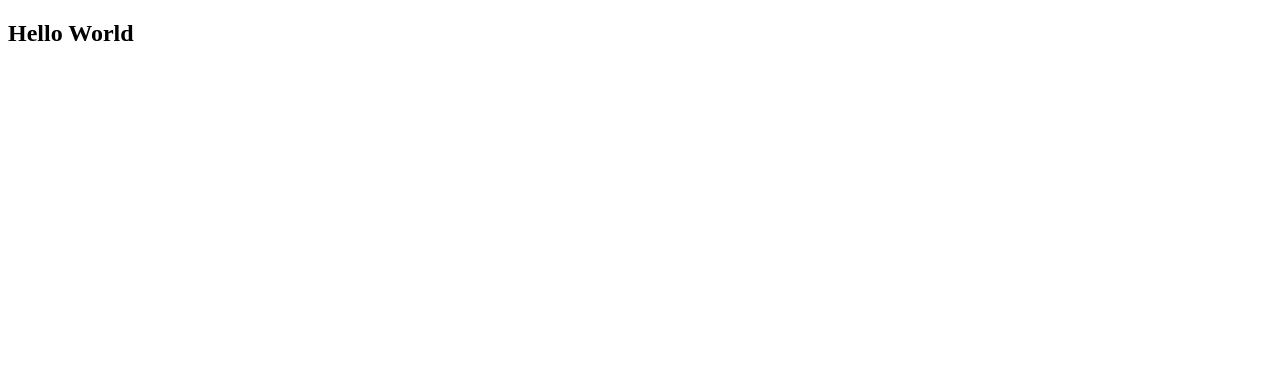
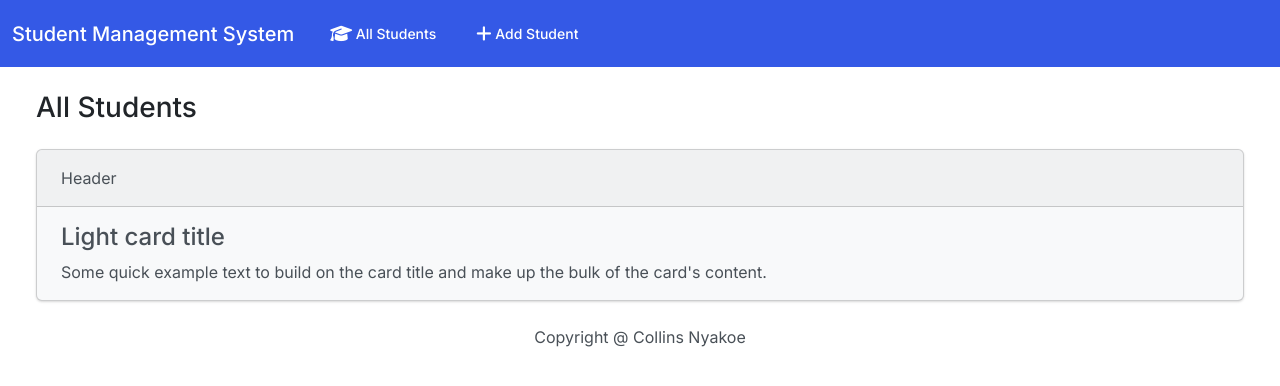
Before and after one commit to Collins07/SMS, a Django app: page / in a window 1280 px wide. Before the commit the part shown is almost empty. Shown: the top 386 px of the page. Run offline with Django 4.2, Linux system fonts and the light colour scheme; some libraries are stand-ins or nearby versions.

Commit message:
navigation

```diff
--- a/student/templates/students/index.html
+++ b/student/templates/students/index.html
@@ -6,8 +6,58 @@
     <meta http-equiv="X-UA-Compatible" content="IE=edge">
     <meta name="viewport" content="width=device-width, initial-scale=1.0">
     <title>Student Management System</title>
+    <link rel="stylesheet" href="https://cdnjs.cloudflare.com/ajax/libs/font-awesome/6.2.1/css/all.min.css" integrity="sha512-MV7K8+y+gLIBoVD59lQIYicR65iaqukzvf/nwasF0nqhPay5w/9lJmVM2hMDcnK1OnMGCdVK+iQrJ7lzPJQd1w==" crossorigin="anonymous" referrerpolicy="no-referrer" />
+    <link href="{% static 'css/bootstrap.min.css' %}" rel="stylesheet">
 </head>
 <body>
-    <h2>Hello World</h2>
+    <nav class="navbar navbar-expand-lg navbar-dark bg-primary">
+        <div class="container-fluid">
+          <a class="navbar-brand" href="#">Student Management System</a>
+          <button class="navbar-toggler" type="button" data-bs-toggle="collapse" data-bs-target="#navbarColor01" aria-controls="navbarColor01" aria-expanded="false" aria-label="Toggle navigation">
+            <span class="navbar-toggler-icon"></span>
+          </button>
+          <div class="collapse navbar-collapse" id="navbarColor01">
+            <ul class="navbar-nav me-auto">
+
+              <li class="nav-item">
+                <a class="nav-link" href="#">
+                    <i class="fa-solid fa-graduation-cap fa-lg"></i>
+                    All Students
+                </a>
+              </li>
+              <li class="nav-item">
+                <a class="nav-link" href="#">
+                    <i class="fa-solid fa-plus fa-lg"></i>
+                    Add Student
+                </a>
+              </li>
+
+          </div>
+        </div>
+      </nav>
+
+      <div class="container-fluid">
+        <h3 class="m-4">All Students</h3>
+        <div class="row">
+            <div class="col-12">
+                <div class="card bg-light ms-4 me-4 mb-4 ">
+                    <div class="card-header">Header</div>
+                    <div class="card-body">
+                      <h4 class="card-title">Light card title</h4>
+                      <p class="card-text">Some quick example text to build on the card title and make up the bulk of the card's content.</p>
+                    </div>
+                  </div>
+            </div>
+        </div>
+      </div>
+
+      <footer class="mt-auto mb-4">
+        <div class="text-center">
+            <span>
+                Copyright @<script>document.write(newDate().getFullYear())</script> Collins Nyakoe
+            </span>
+        </div>
+      </footer>
+    <script src="https://cdn.jsdelivr.net/npm/bootstrap@5.0.2/dist/js/bootstrap.bundle.min.js" integrity="sha384-MrcW6ZMFYlzcLA8Nl+NtUVF0sA7MsXsP1UyJoMp4YLEuNSfAP+JcXn/tWtIaxVXM" crossorigin="anonymous"></script>
 </body>
 </html>
```
